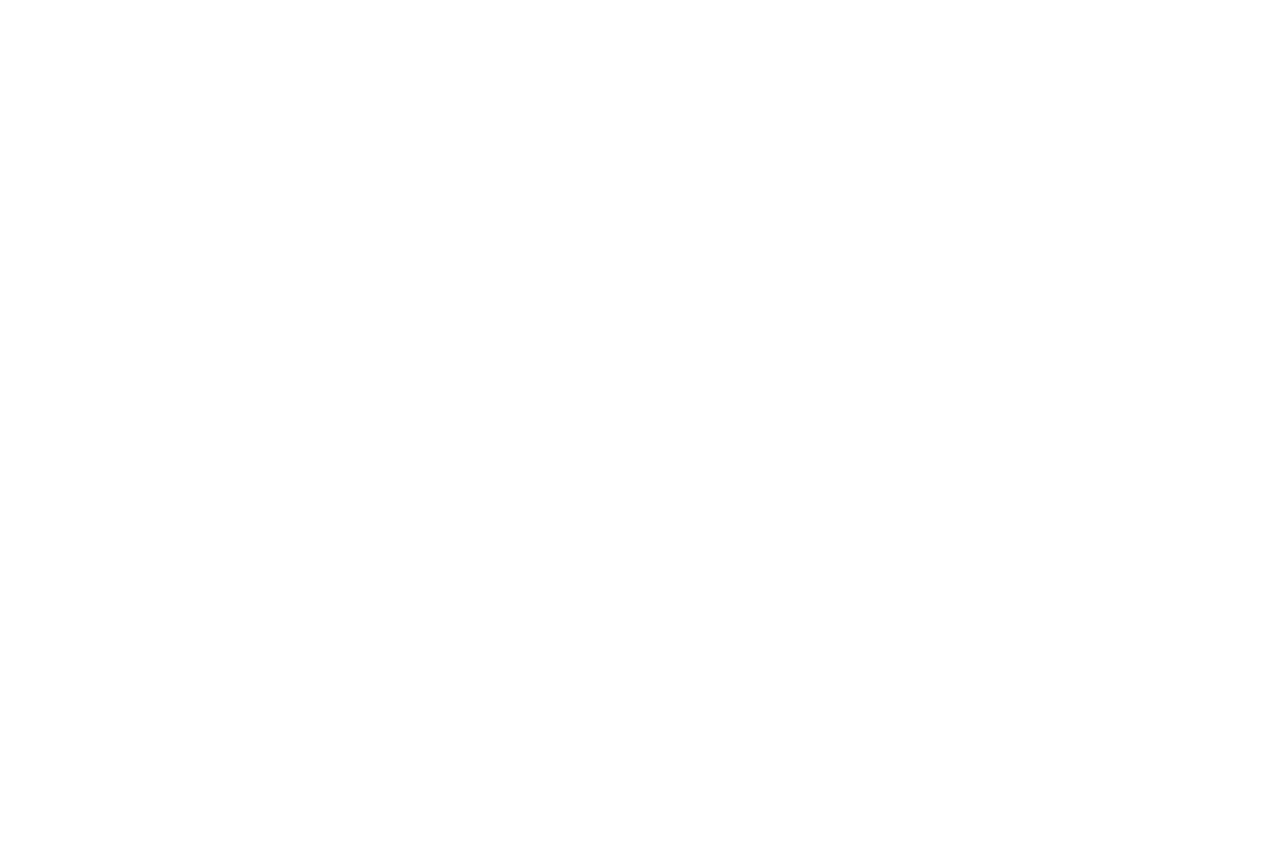
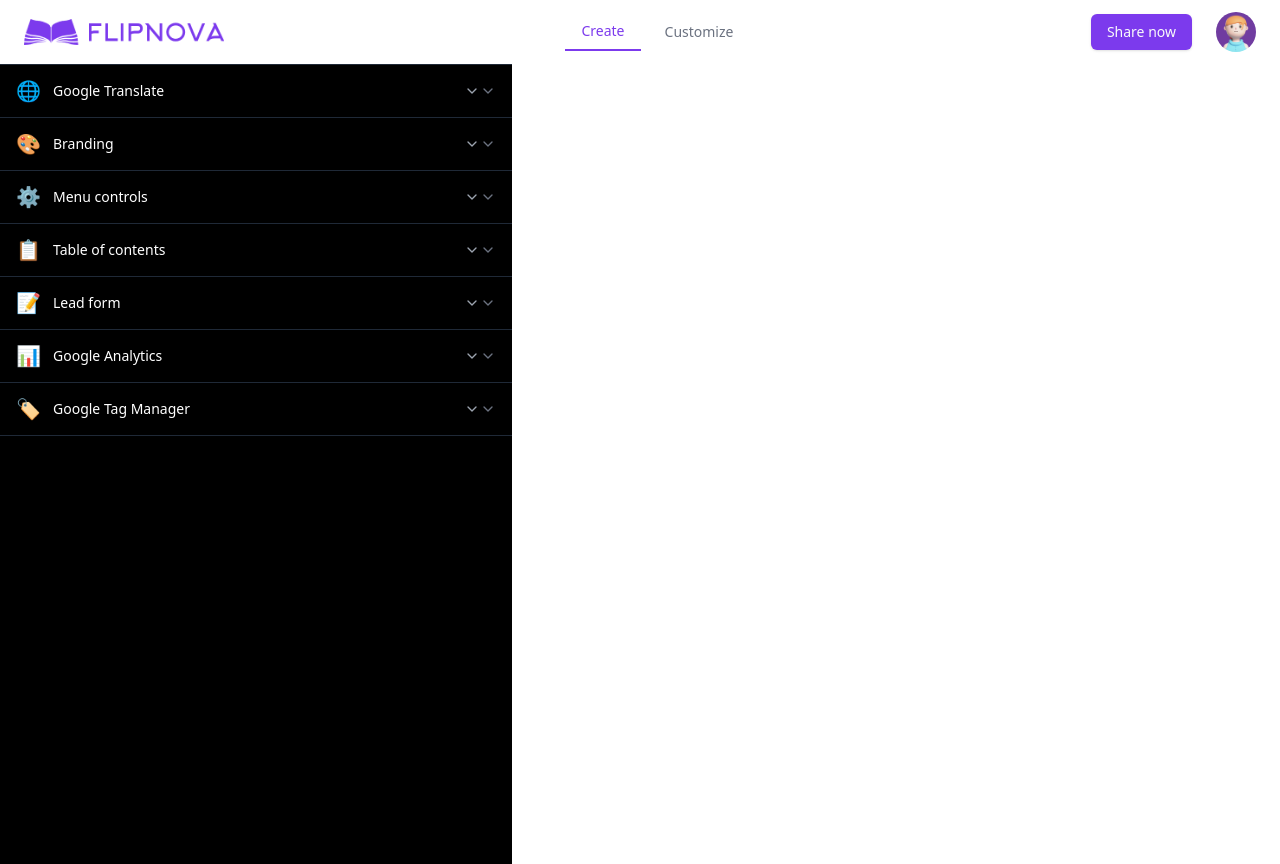
Before and after one commit to bhavin002/Flipbook-project-fronted, a React (Vite) app: page /customize/1 in a window 1280 px wide. Before the commit this address had no page. Before the commit the page ends 800 px from the top, so only its background shows below. Built offline with nearby package versions, Linux system fonts and the light colour scheme.

Commit message:
implementing customize panel

```diff
--- a/package.json
+++ b/package.json
@@ -11,6 +11,7 @@
   },
   "dependencies": {
     "@hookform/resolvers": "^4.1.1",
+    "@radix-ui/react-accordion": "^1.2.3",
     "@radix-ui/react-avatar": "^1.1.3",
     "@radix-ui/react-checkbox": "^1.1.4",
     "@radix-ui/react-collapsible": "^1.1.3",
--- a/src/App.jsx
+++ b/src/App.jsx
@@ -37,6 +37,8 @@ import SettingEmailProvider from "./pages/Settings/SettingEmailProvider";
 import { useState } from "react";
 import Details from "./pages/Details";
 import MyAccount from "./pages/MyAccount";
+import CustomizeAppLayout from "./layout/CustomizeAppLayout";
+import Customize from "./pages/Customize";
 
 // Route configurations
 const brandingRoutes = [
@@ -83,16 +85,16 @@ export default function App() {
         <Route index element={<MyFlipbooks isSidebarOpen={isSidebarOpen} />} />
       </Route>
 
-      <Route path="/automation" element={<AppLayout setIsSidebarOpen={setIsSidebarOpen}/>}>
+      <Route path="/automation" element={<AppLayout setIsSidebarOpen={setIsSidebarOpen} />}>
         <Route index element={<AutomationContent />} />
       </Route>
 
-      <Route path="/statistics" element={<AppLayout setIsSidebarOpen={setIsSidebarOpen}/>}>
+      <Route path="/statistics" element={<AppLayout setIsSidebarOpen={setIsSidebarOpen} />}>
         <Route index element={<StatisticsContent />} />
       </Route>
 
       {/* Branding routes */}
-      <Route path="/branding" element={<AppLayout setIsSidebarOpen={setIsSidebarOpen}/>}>
+      <Route path="/branding" element={<AppLayout setIsSidebarOpen={setIsSidebarOpen} />}>
         <Route index element={<Navigate to="profile/settings" replace />} />
         {brandingRoutes.map((route) => (
           <Route key={route.path} path={route.path} element={route.element} />
@@ -100,7 +102,7 @@ export default function App() {
       </Route>
 
       {/* Settings routes */}
-      <Route path="/settings" element={<AppLayout setIsSidebarOpen={setIsSidebarOpen}/>}>
+      <Route path="/settings" element={<AppLayout setIsSidebarOpen={setIsSidebarOpen} />}>
         <Route index element={<Navigate to="workspace" replace />} />
         {settingsRoutes.map((route) => (
           <Route key={route.path} path={route.path} element={route.element} />
@@ -109,7 +111,7 @@ export default function App() {
 
       {/* Legacy settings route - redirect to workspace */}
       <Route path="/settings" element={<Navigate to="/settings/workspace" replace />} />
-      <Route path="/settings/workspace" element={<AppLayout setIsSidebarOpen={setIsSidebarOpen}/>}>
+      <Route path="/settings/workspace" element={<AppLayout setIsSidebarOpen={setIsSidebarOpen} />}>
         <Route index element={<SettingWorkspace />} />
       </Route>
 
@@ -135,13 +137,17 @@ export default function App() {
       </Route>
 
       {/* my account page routes */}
-
       <Route path="/account/details" element={<AppLayout setIsSidebarOpen={setIsSidebarOpen} />}>
         <Route index element={<MyAccount />} />
       </Route>
       <Route path="/account/email-preferences" element={<AppLayout setIsSidebarOpen={setIsSidebarOpen} />}>
         <Route index element={<MyAccount />} />
       </Route>
+
+      <Route path="/customize/:id" element={<CustomizeAppLayout />}>
+        <Route index element={<Customize />} />
+      </Route>
+
     </Routes>
   );
 }
--- /dev/null
+++ b/src/components/ui/accordion.jsx
@@ -0,0 +1,41 @@
+import * as React from "react"
+import * as AccordionPrimitive from "@radix-ui/react-accordion"
+import { ChevronDown } from "lucide-react"
+
+import { cn } from "@/lib/utils"
+
+const Accordion = AccordionPrimitive.Root
+
+const AccordionItem = React.forwardRef(({ className, ...props }, ref) => (
+  <AccordionPrimitive.Item ref={ref} className={cn("border-b", className)} {...props} />
+))
+AccordionItem.displayName = "AccordionItem"
+
+const AccordionTrigger = React.forwardRef(({ className, children, ...props }, ref) => (
+  <AccordionPrimitive.Header className="flex">
+    <AccordionPrimitive.Trigger
+      ref={ref}
+      className={cn(
+        "flex flex-1 items-center justify-between py-4 text-sm font-medium transition-all hover:underline text-left [&[data-state=open]>svg]:rotate-180",
+        className
+      )}
+      {...props}>
+      {children}
+      <ChevronDown
+        className="h-4 w-4 shrink-0 text-muted-foreground transition-transform duration-200" />
+    </AccordionPrimitive.Trigger>
+  </AccordionPrimitive.Header>
+))
+AccordionTrigger.displayName = AccordionPrimitive.Trigger.displayName
+
+const AccordionContent = React.forwardRef(({ className, children, ...props }, ref) => (
+  <AccordionPrimitive.Content
+    ref={ref}
+    className="overflow-hidden text-sm data-[state=closed]:animate-accordion-up data-[state=open]:animate-accordion-down"
+    {...props}>
+    <div className={cn("pb-4 pt-0", className)}>{children}</div>
+  </AccordionPrimitive.Content>
+))
+AccordionContent.displayName = AccordionPrimitive.Content.displayName
+
+export { Accordion, AccordionItem, AccordionTrigger, AccordionContent }
--- /dev/null
+++ b/src/layout/CustomizeAppLayout.jsx
@@ -0,0 +1,68 @@
+import { useState } from "react";
+import FilterCom from "../components/AppLayoutComponents/Filter/FilterCom"
+import ProfileDropDownCom from "../components/AppLayoutComponents/ProfileDropDownCom"
+import SearchInputCom from "../components/AppLayoutComponents/SearchInputCom"
+import CreateDropDownCom from "@/components/AppLayoutComponents/CreateDropDownCom";
+import { Outlet } from "react-router-dom";
+import PublishFlipbookDialog from "@/components/AppLayoutComponents/Sidebar/Home/MyFlipbooks/PublishFlipbookDialog";
+import { Button } from "@/components/ui/button";
+
+export default function CustomizeAppLayout() {
+    const [searchValue, setSearchValue] = useState("");
+    const [isFocused, setIsFocused] = useState(false);
+    const [isPublishModalOpen, setIsPublishModalOpen] = useState(false);
+    const [activeTab, setActiveTab] = useState("Create");
+
+    const handleBlur = (e) => {
+        setTimeout(() => {
+            if (!e?.currentTarget?.contains(document.activeElement)) {
+                setIsFocused(false);
+            }
+        }, 200);
+    };
+
+    const TabButton = ({ label }) => (
+        <button
+            className={`px-4 py-2 text-sm font-medium transition-colors duration-200 ${
+                activeTab === label
+                    ? 'text-primary border-b-2 border-primary'
+                    : 'text-gray-500 hover:text-gray-700'
+            }`}
+            onClick={() => setActiveTab(label)}
+        >
+            {label}
+        </button>
+    );
+
+    return (
+        <div className="flex flex-col min-h-screen">
+            <header className="fixed top-0 left-0 right-0 z-10 bg-white">
+                <div className="flex h-16 w-full justify-between shrink-0 items-center px-4 md:px-6">
+                    <div>
+                        <img src="/src/assets/logo.png" width={200} alt="Logo" />
+                    </div>
+                    <div className="relative md:flex gap-6 hidden" onBlur={handleBlur}>
+                        <div className="flex items-center space-x-2">
+                            <TabButton label="Create" />
+                            <TabButton label="Customize" />
+                        </div>
+                    </div>
+                    <div className="flex md:gap-6 gap-2 items-center">
+                        <Button onClick={() => setIsPublishModalOpen(true)}>
+                            Share now
+                        </Button>
+                        <ProfileDropDownCom />
+                    </div>
+                </div>
+            </header>
+
+            <div className="flex-1 max-md:flex md:mt-[64px] max-md:mt-[156px] max-md:mb-[80px] overflow-y-auto">
+                <Outlet />
+            </div>
+            <PublishFlipbookDialog
+                isPublishModalOpen={isPublishModalOpen}
+                setIsPublishModalOpen={setIsPublishModalOpen}
+            />
+        </div>
+    )
+}
--- /dev/null
+++ b/src/pages/Customize.jsx
@@ -0,0 +1,90 @@
+import {
+    Accordion,
+    AccordionContent,
+    AccordionItem,
+    AccordionTrigger,
+} from "@/components/ui/accordion"
+import { ChevronDown } from "lucide-react"
+
+export default function Customize() {
+    const menuItems = [
+        {
+            value: "google-translate",
+            icon: "🌐",
+            label: "Google Translate",
+            description: "Configure translation settings"
+        },
+        {
+            value: "branding",
+            icon: "🎨",
+            label: "Branding",
+            description: "Set up your brand's visual identity"
+        },
+        {
+            value: "menu-controls",
+            icon: "⚙️",
+            label: "Menu controls",
+            description: "Configure menu settings and behaviors"
+        },
+        {
+            value: "table-of-contents",
+            icon: "📋",
+            label: "Table of contents",
+            description: "Manage content navigation options"
+        },
+        {
+            value: "lead-form",
+            icon: "📝",
+            label: "Lead form",
+            description: "Design and customize lead capture forms"
+        },
+        {
+            value: "google-analytics",
+            icon: "📊",
+            label: "Google Analytics",
+            description: "Configure analytics tracking"
+        },
+        {
+            value: "google-tag-manager",
+            icon: "🏷️",
+            label: "Google Tag Manager",
+            description: "Manage tags and tracking codes"
+        }
+    ]
+
+    return (
+        <div className="flex h-screen">
+            <div className="w-[40%] bg-black">
+                <Accordion
+                    type="single"
+                    collapsible
+                    className="w-full border-t border-gray-800"
+                >
+                    {menuItems.map((item) => (
+                        <AccordionItem
+                            key={item.value}
+                            value={item.value}
+                            className="border-b border-gray-800"
+                        >
+                            <AccordionTrigger className="px-4 py-3 hover:bg-gray-900 transition-colors">
+                                <div className="flex items-center justify-between w-full">
+                                    <div className="flex items-center space-x-3">
+                                        <span className="text-xl">{item.icon}</span>
+                                        <span className="text-white">{item.label}</span>
+                                    </div>
+                                    <ChevronDown className="h-4 w-4 text-gray-400 shrink-0" />
+                                </div>
+                            </AccordionTrigger>
+                            <AccordionContent className="px-4 py-3 bg-gray-900 text-gray-300">
+                                {item.description}
+                            </AccordionContent>
+                        </AccordionItem>
+                    ))}
+                </Accordion>
+            </div>
+            <div className="w-[60%] bg-white">
+                {/* Content for the right side */}
+            </div>
+        </div>
+    )
+}
--- a/tailwind.config.js
+++ b/tailwind.config.js
@@ -63,13 +63,35 @@ export default {
     		},
     		animation: {
     			'fade-in': 'fadeIn 0.5s ease-in-out forwards',
+    			'accordion-down': 'accordion-down 0.2s ease-out',
+    			'accordion-up': 'accordion-up 0.2s ease-out'
     		},
     		keyframes: {
     			fadeIn: {
-					'0%': { opacity: '0' },
-					'100%': { opacity: '1' },
+    				'0%': {
+    					opacity: '0'
     				},
+    				'100%': {
+    					opacity: '1'
+    				}
     			},
+    			'accordion-down': {
+    				from: {
+    					height: '0'
+    				},
+    				to: {
+    					height: 'var(--radix-accordion-content-height)'
+    				}
+    			},
+    			'accordion-up': {
+    				from: {
+    					height: 'var(--radix-accordion-content-height)'
+    				},
+    				to: {
+    					height: '0'
+    				}
+    			}
+    		}
     	}
     },
 	plugins: [require("tailwindcss-animate")],
```
Also changed, not shown: 1 other file (tests, documents, lock files or other folders). Lines whose indentation alone changed are shown as unchanged.
